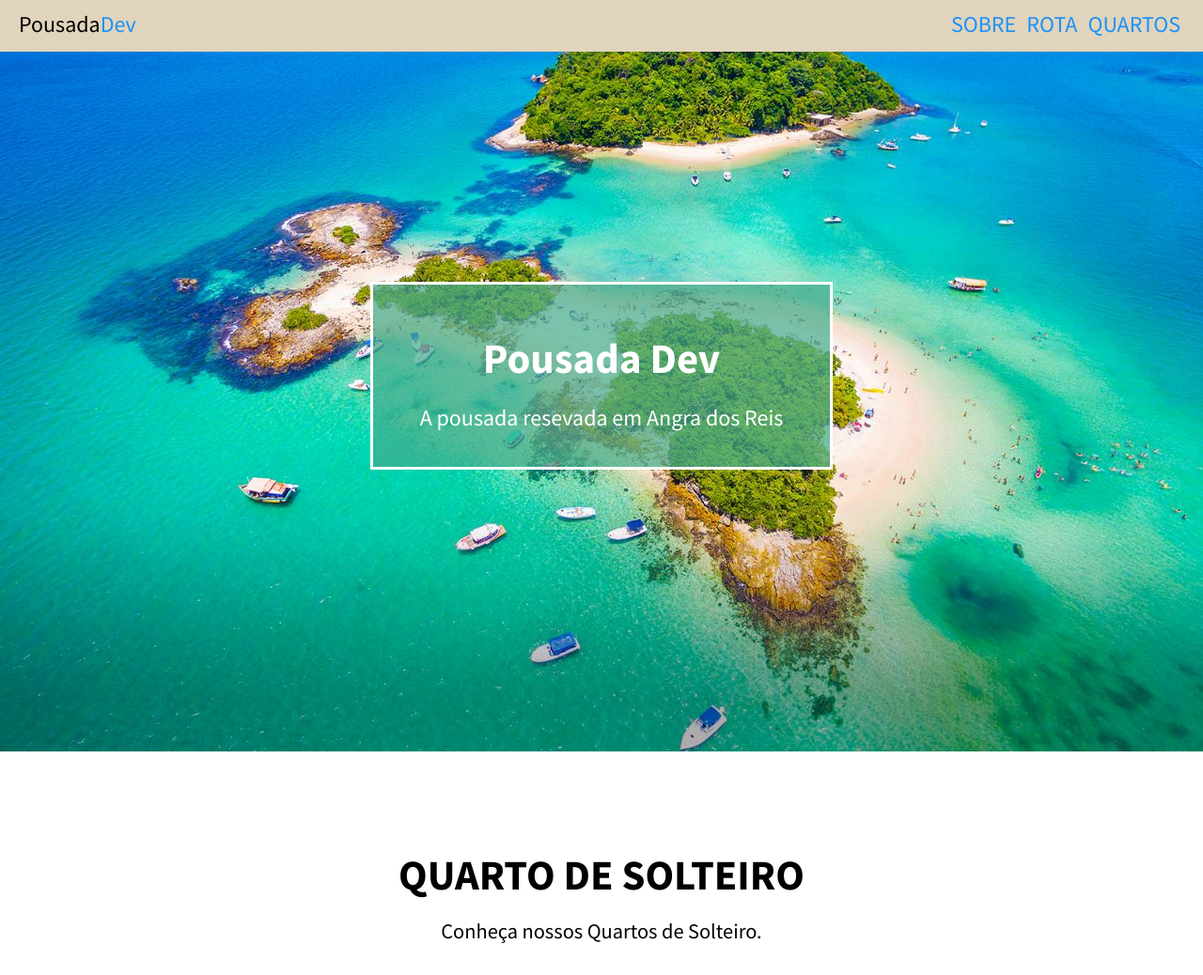
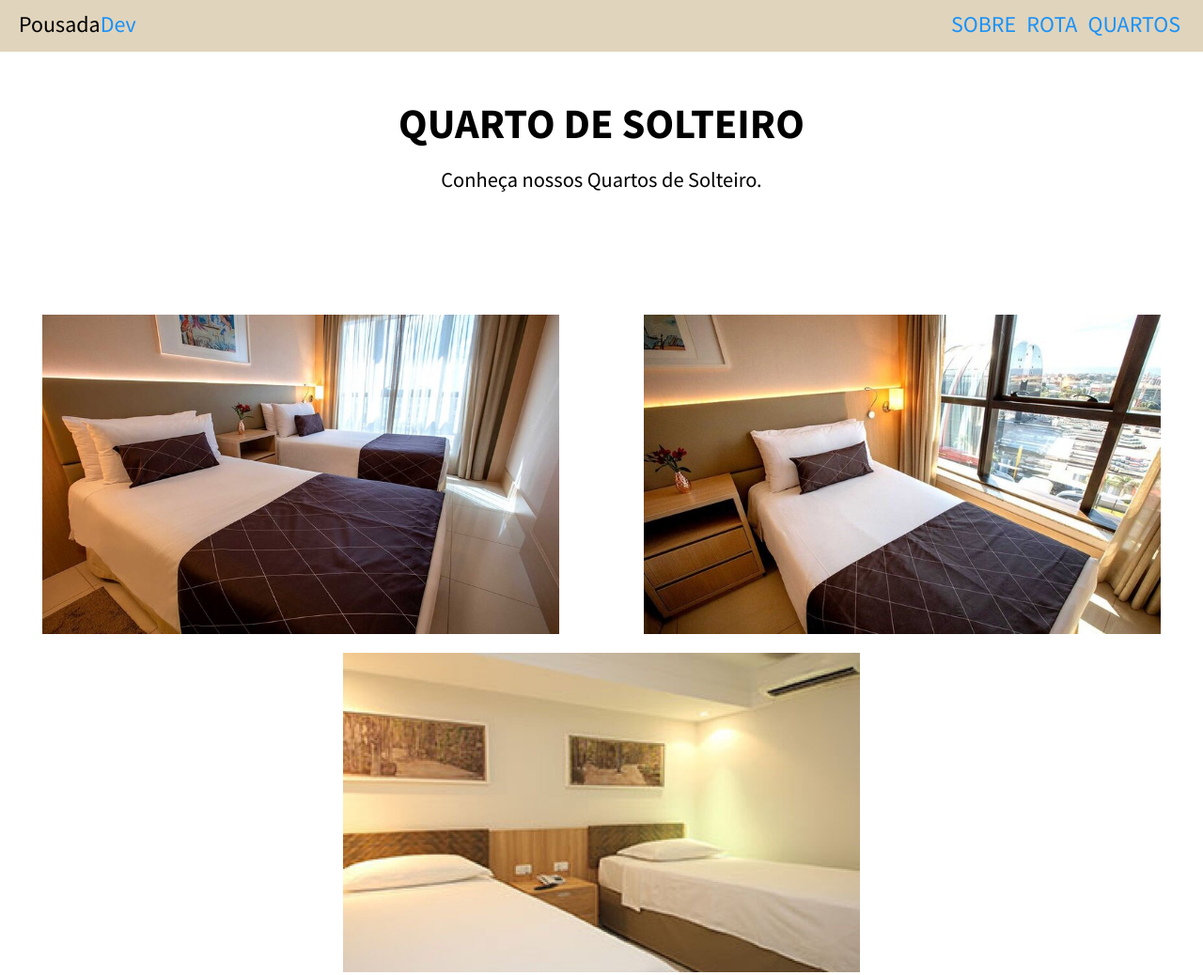
Before and after one commit to TioCleber/Pousada, a plain HTML site: page quartos.html in a window 1280 px wide. Shown: the top 1038 px of the page at 94% size. Drawn offline with Linux system fonts and the light colour scheme.

Commit message:
Update quartos.html

```diff
--- a/quartos.html
+++ b/quartos.html
@@ -25,15 +25,6 @@
     </header>
 
     <main>
-        <div id="pagInicial">
-            <div class="inicial">
-                <div id="pousada">
-                    <h1>Pousada Dev</h1>
-                    <p>A pousada resevada em Angra dos Reis</p>
-                </div>
-            </div>
-        </div>
-
         <div id="quarto-solteiro" class="infoPag">
             <h1>QUARTO DE SOLTEIRO</h1>
             <p>Conheça nossos Quartos de Solteiro.</p>
```
